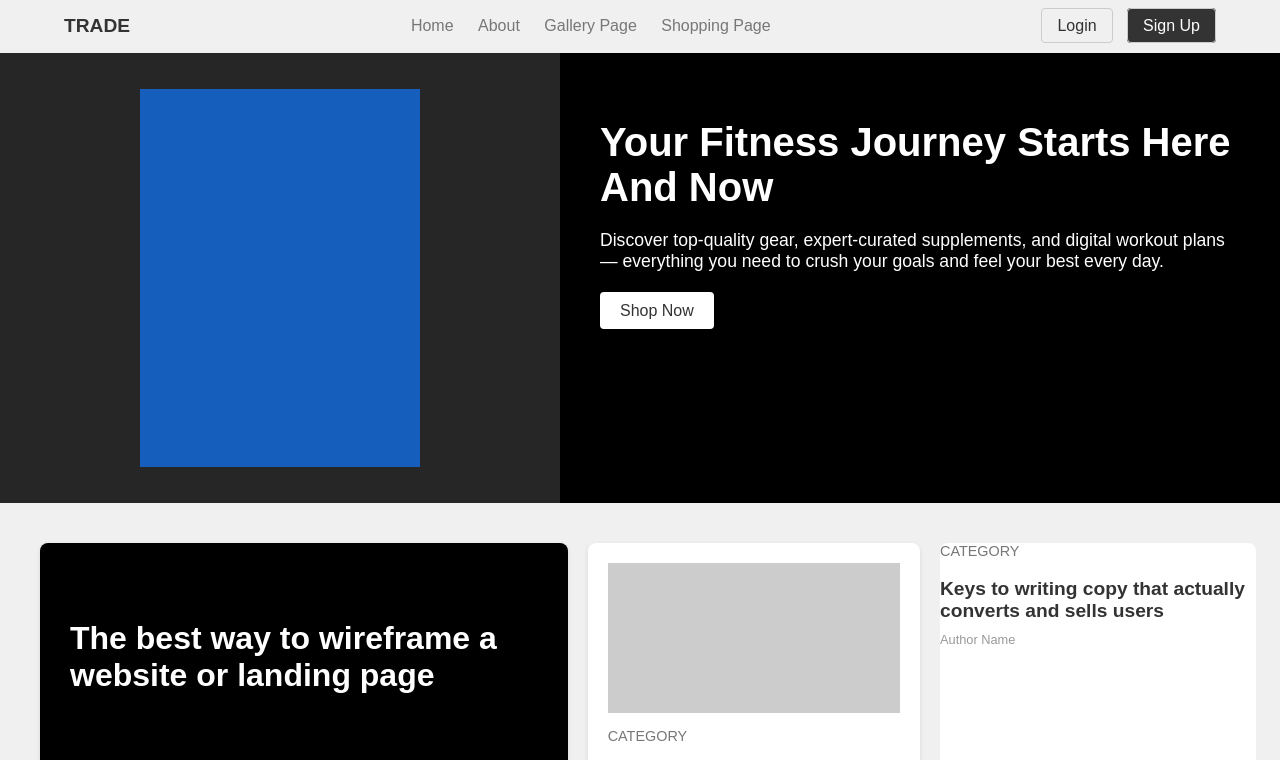
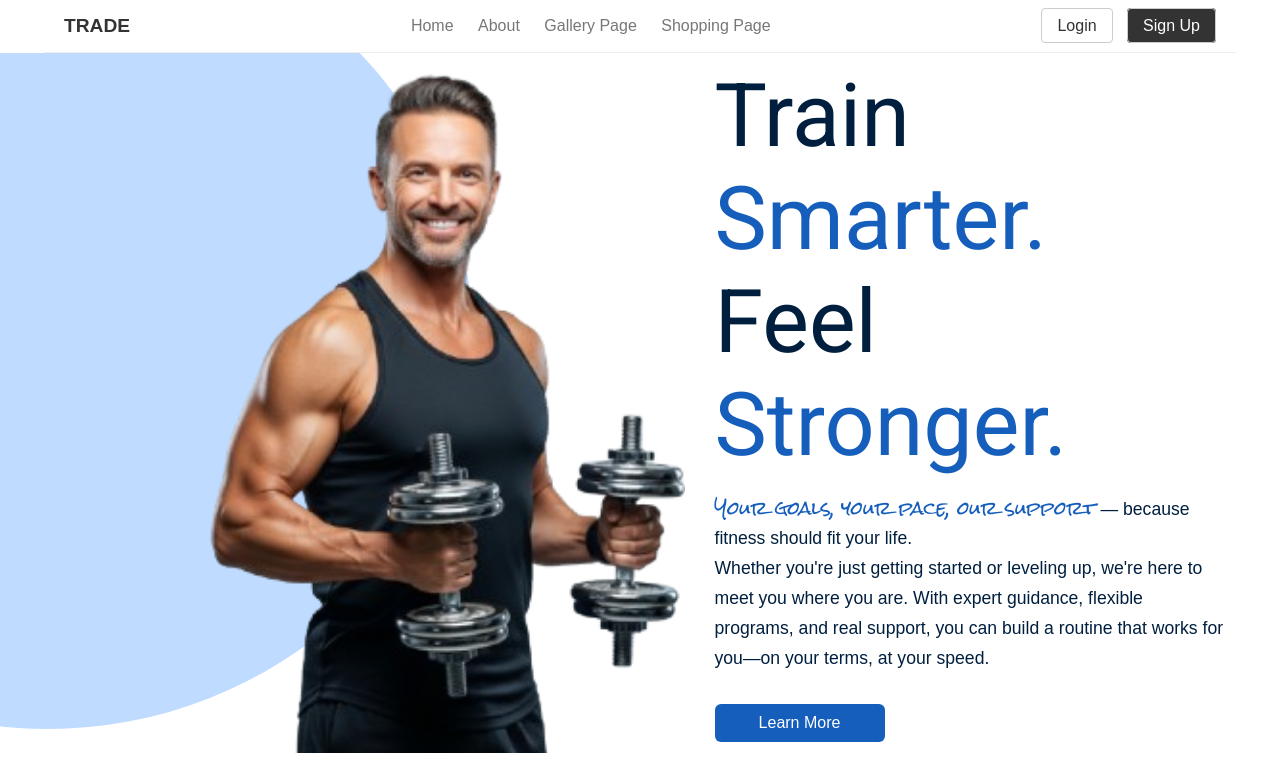
Before and after one commit to kamjohn777/WGU-web-project, a website: page Frontend/public/html/home.html in a window 1280 px wide. Shown: the top 760 px of the page. Drawn offline with Linux system fonts and the light colour scheme.

Commit message:
working on the homepage styling

```diff
--- a/Frontend/public/css/header.css
+++ b/Frontend/public/css/header.css
@@ -1,11 +1,9 @@
-header {
+#header-placeholder header {
   display: flex;
   justify-content: space-between;
   align-items: center;
   padding: 15px 20px;
-    background-color: var(--box-jump-blue);
   border-bottom: 1px solid #eee;
-    background: none;
   width: 90%;
   margin: auto;
 }
--- a/Frontend/public/css/home.css
+++ b/Frontend/public/css/home.css
@@ -1,10 +1,11 @@
 /* @import url("../../variables.css"); */
 @import url(./variables.css);
-
+@import url("https://fonts.googleapis.com/css2?family=Roboto:ital,wght@0,100..900;1,100..900&display=swap");
+@import url("https://fonts.googleapis.com/css2?family=Roboto:ital,wght@0,100..900;1,100..900&family=Rock+Salt&display=swap");
 body {
   font-family: sans-serif;
   margin: 0;
-  background-color: #f0f0f0;
+  background-color: var(--white);
   color: #333;
 }
 .container {
@@ -20,8 +21,8 @@ header {
   background-color: var(--box-jump-blue);
   border-bottom: 1px solid #eee;
   background: none;
-    width: 90%;
-    margin: auto;
+  width: 90%;
+  margin: auto;
 }
 header .logo {
   font-weight: bold;
@@ -47,51 +48,113 @@ header .cta-buttons a.signup {
 }
 
 .hero-section {
-  background-color: #333;
+  position: relative;
+  background-color: transparent;
   color: #fff;
   text-align: center;
   display: flex;
   justify-content: flex-end;
   flex-direction: row-reverse;
-  height: 450px;
+  height: 700px;
+  overflow: hidden;
 }
 .hero-main {
-  width: 80%;
-  background-color: #000;
+  /* width: 80%; */
+  width: 67%;
+  background-color: transparent;
   padding: 40px;
   text-align: left;
+  display: flex;
+  flex-direction: column;
+  justify-content: center;
 }
+
 .hero-main h1 {
-  font-size: 2.5em;
-  margin-bottom: 20px;
+  font-size: 5.5em;
+  /* margin-bottom: 20px; */
+  margin: 0;
+  color: var(--nourish-navy);
+  font-weight: 400;
+  font-family: "Roboto", sans-serif;
 }
+
+.hero-ptag span {
+  font-family: "Rock Salt", cursive;
+  color: var(--box-jump-blue);
+}
+
+.hero-main span {
+  color: var(--box-jump-blue);
+}
+
 .hero-main p {
   font-size: 1.1em;
   margin-bottom: 30px;
+  color: var(--nourish-navy);
+  width: 32rem;
+  line-height: 1.7;
 }
 .hero-main .btn {
-  background-color: #fff;
-  color: #333;
+  background-color: var(--box-jump-blue);
+  color: var(--white);
   padding: 10px 20px;
   text-decoration: none;
-  border-radius: 4px;
+  display: flex;
+  width: 130px;
+  justify-content: center;
+  height: 28px;
+  align-items: center;
+  border-radius: 6px;
 }
 .hero-image {
   /* width: 43%; */
-  width: 70%;
-  background-color: #262626;
+  width: 86%;
+  background-color: transparent;
   min-height: 380px;
   display: flex;
   align-items: center;
   justify-content: center;
 }
 .hero-image .image-wrapper {
+  background-image: url(../../assets/images/HomePage-assets/Gemini_Generated_Image_pl0374pl0374pl03-removebg-preview.png);
+  background-position: center;
+  background-size: cover;
+  background-repeat: no-repeat;
+  width: 30rem;
+  height: 60rem;
+  position: absolute;
+  display: flex;
+  left: 16%;
+  top: -90px;
+}
 
-    width: 50%;
-    height: 84%;
-    background: var(--box-jump-blue);
+.giant-circle {
+  width: 889px;
+  height: 867px;
+  border-radius: 50%;
+  background-color: var(--baby-blue);
+  position: absolute; /* Pin the element to the viewport */
+  top: -200px; /* Adjust vertical placement */
+  left: -200px; /* Adjust horizontal placement */
+  z-index: -1; /* Ensure it doesn't overlap other content */
+}
 
-  }
+.giant-circle {
+  width: 848px;
+  height: 807px;
+  border-radius: 50%;
+  background-color: var(--baby-blue);
+  position: absolute;
+  top: -131px;
+  left: -377px;
+  z-index: -1;
+}
+
+.hero-image .image-wrapper img {
+  height: 500px;
+  width: 500px;
+}
+
 .content-section {
   display: flex;
   justify-content: center;
--- a/Frontend/public/css/variables.css
+++ b/Frontend/public/css/variables.css
@@ -4,4 +4,6 @@
     --pilates-purple: #634E99;
     --box-jump-blue: #155EBC;
     --wellness-gray: #D3D3D3;
+    --baby-blue: #BFDBFF;
+    --white: #FFFFFF;
   }
--- a/Frontend/public/html/home.html
+++ b/Frontend/public/html/home.html
@@ -3,25 +3,39 @@
   <head>
     <meta charset="UTF-8" />
     <meta name="viewport" content="width=device-width, initial-scale=1.0" />
-    <link rel="stylesheet" href="../css/home.css">
+    <link rel="stylesheet" href="../css/home.css" />
+    <link rel="preconnect" href="https://fonts.googleapis.com" />
+    <link rel="preconnect" href="https://fonts.gstatic.com" crossorigin />
+    <link
+      href="https://fonts.googleapis.com/css2?family=Roboto:ital,wght@0,100..900;1,100..900&display=swap"
+      rel="stylesheet"
+    />
+    <link href="https://fonts.googleapis.com/css2?family=Roboto:ital,wght@0,100..900;1,100..900&family=Rock+Salt&display=swap" rel="stylesheet">
     <title>Wireframe Mockup Base HTML</title>
   </head>
   <body>
-    <div class="hero-section">
+    <section class="hero-section">
       <div class="hero-main">
-        <h1>Your Fitness Journey Starts Here <span>And Now</span></h1>
-        <p>
-          Discover top-quality gear, expert-curated supplements, and digital workout plans — everything you need to crush your goals and feel your best every day.
+        <h1>Train <span>Smarter.</span></h1>
+        <h1>Feel <span>Stronger.</span></h1>
+        <p class="hero-ptag">
+          <span>Your goals, your pace, our support</span> — because fitness
+          should fit your life.<br> Whether you're just getting started or leveling
+          up, we're here to meet you where you are. With expert guidance,
+          flexible programs, and real support, you can build a routine that
+          works for you—on your terms, at your speed.
         </p>
-        <a href="#" class="btn">Shop Now</a>
+        <a href="#" class="btn">Learn More</a>
       </div>
 
       <div class="hero-image">
+        <div class="giant-circle"></div>
         <div class="image-wrapper">
-          <div class="image-placeholder"></div>
+          <!-- <div class="image-placeholder"></div> -->
+          <!-- <img src="../../assets/images/HomePage-assets/Gemini_Generated_Image_pl0374pl0374pl03-removebg-preview.png" alt=""> -->
         </div>
       </div>
-    </div>
+    </section>
 
     <div class="container content-section">
       <div class="content-block main">
@@ -54,7 +68,7 @@
       </div>
       <div class="cta-btn-div">
         <a href="#" class="btn">Start now</a>
-      <a href="#" class="btn secondary">Contact us</a>
+        <a href="#" class="btn secondary">Contact us</a>
       </div>
     </div>
 
```
Also changed, not shown: Backend/server.js (+6 -1 lines), Frontend/public/html/landingPage.html (added, +16 -0 lines), Frontend/assets/images/DisplaysRef/image.png (added), Frontend/public/css/landingPage.css (added). Lines whose indentation alone changed are shown as unchanged.
